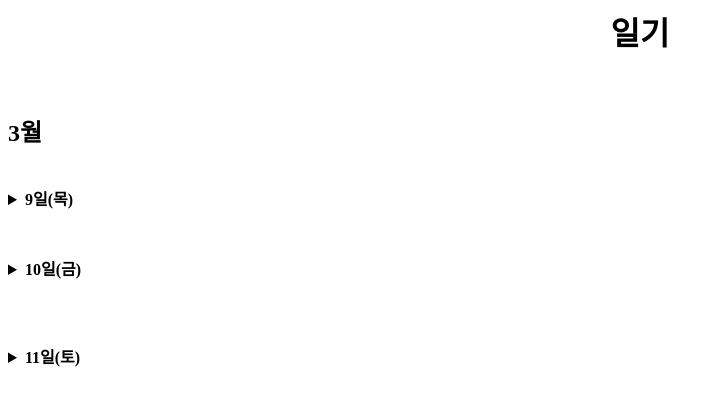
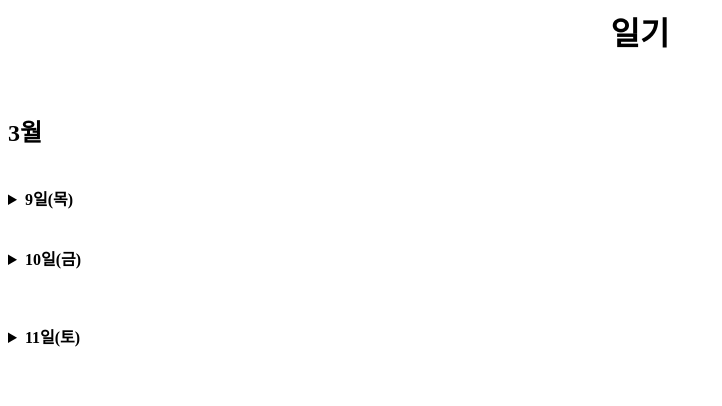
Before and after one commit to jashinpunch/jashinpunch.github.io, a plain HTML site: page index.html in a window 1280 px wide. Shown: the whole page, without its empty margins (0-722 px from the left). Drawn offline with Linux system fonts and the light colour scheme.

Commit message:
Update index.html

```diff
--- a/index.html
+++ b/index.html
@@ -3,7 +3,6 @@
  <style>
   h1 {text-align: center;}
   div {
-  margin-top: 10px;
    white-space: pre-wrap;
   }
  </style>
@@ -15,7 +14,9 @@
 <h2>3월</h2>
 <details>
  <summary><b>9일(목)</b></summary>
-<p><b>날씨</b>: 비온 다음날 같았어요. 구름이 잔뜩 껴서 모든게 회색조로 보였어요.
+<p>
+<b>날씨</b>: 비온 다음날 같았어요. 구름이 잔뜩 껴서 모든게 회색조로 보였어요.
+
 학교가 끝나서 집에 가려는데 선생님이 갑자기 불러세우지 뭐예요? 무슨일인가 하고 봤더니 오늘 상담이래요.
 얼마전에 종이에 언제 상담할지 적었었는데 새 까맣게 잊고 있었어요.
 벌써 3월 9일이라니, 새삼 시간이 얼마나 빨리 지나갔는지 느꼈어요.
@@ -41,6 +42,7 @@
 <details>
  <summary><b>10일(금)</b></summary>
 <p><b>날씨</b>: 공기가 안 좋아서 목 많이 아팠어요. 낮에는 따뜻해서 좋았어요. 내일부턴 더 얇게 입고 다녀도 될것 같은 날씨예요.
+
 오늘은 학교에서 창의 체험 활동 시간에 반장선거를 했어요. 근데 나가겠다고 한 애가 두명 밖에없어서 누가 회장을 할지에 대한 투표만 했어요.
 조예원이라고 하는 여학생이 반장이 되었는데. 저도 이 친구를 뽑았답니다. 작년에 전교회장을 했었던 친구라 믿음이 갔던 것 같아요.
 그리고 바로 학급회의를 했는데, 저희끼리 직접 역할을 정하고 부여하기로 했어요.
@@ -67,6 +69,7 @@ senile; 뜻: 형용사인데, 나이가들어서 생기는 문제들을 말해
 <details>
  <summary><b>11일(토)</b></summary>
 <p><b>날씨</b>: 점점 따뜻해져서 꽃이 피는거 아닌가 싶었어요. 남쪽에서는 피었을지도 모르겠어요.
+
 오늘은 영화를 봤어요. “스즈메의 문단속”이라는 영환데, 원래는 호연이,성현이,웅이랑 보려고 했는데 다들 토요일 2시밖에 시간이 안된데요.
 저는 그때 학원가는데. 그래서 아쉽지만 대신에 저녁에 위랑 보러갔어요 7시영화보러 가려고 했는데 늦어져서 7시반 영화를 봤어요.
 
```
